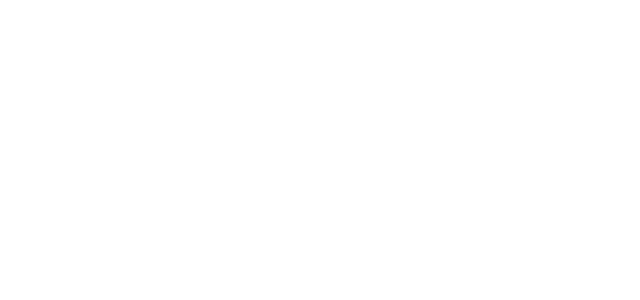
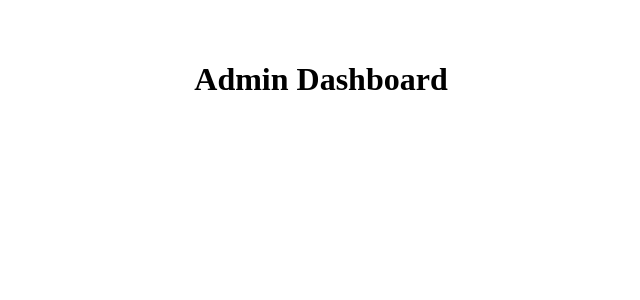
Before and after one commit to FSA-Capstone-2402-ftb-mt/CapstoneFrontEnd, a React (Vite) app: page /admin_dashboard in a window 1280 px wide. Before the commit this address had no page. Shown: the top 300 px of the page, without its empty margins (319-959 px from the left). Built offline with nearby package versions, Linux system fonts and the light colour scheme.

Commit message:
made Admin component and added MUI UI

```diff
--- a/package.json
+++ b/package.json
@@ -10,6 +10,10 @@
     "preview": "vite preview"
   },
   "dependencies": {
+    "@emotion/react": "^11.11.4",
+    "@emotion/styled": "^11.11.5",
+    "@mui/icons-material": "^5.16.4",
+    "@mui/material": "^5.16.4",
     "nodemon": "^3.1.4",
     "react": "^18.3.1",
     "react-dom": "^18.3.1",
--- a/src/App.jsx
+++ b/src/App.jsx
@@ -1,8 +1,9 @@
-import { useState } from 'react'
-import './App.css'
-import { Route, Routes } from 'react-router-dom'
-import StandardGameBoard from './components/StandardGameBoard.jsx'
-import HomePage from './components/HomePage.jsx'
+import { useState } from 'react';
+import './App.css';
+import { Route, Routes } from 'react-router-dom';
+import StandardGameBoard from './components/StandardGameBoard.jsx';
+import HomePage from './components/HomePage.jsx';
+import AdminDashboard from './components/AdminDashBoard.jsx';
 
 function App() {
 
@@ -11,6 +12,7 @@ function App() {
       <Routes>
         <Route path='/' element={<HomePage/>}/>
         <Route path='/standard_game' element={<StandardGameBoard/>}/>
+        <Route path='/admin_dashboard' element={<AdminDashboard/>}/>
       </Routes>
     </>
   )
--- /dev/null
+++ b/src/components/AdminDashBoard.jsx
@@ -0,0 +1,13 @@
+import React from 'react';
+
+
+export default function AdminDashBoard() {
+
+
+  return (
+    <>
+      <h1>Admin Dashboard</h1>
+
+    </>
+  );
+}
```
Also changed, not shown: 1 other file (tests, documents, lock files or other folders).
